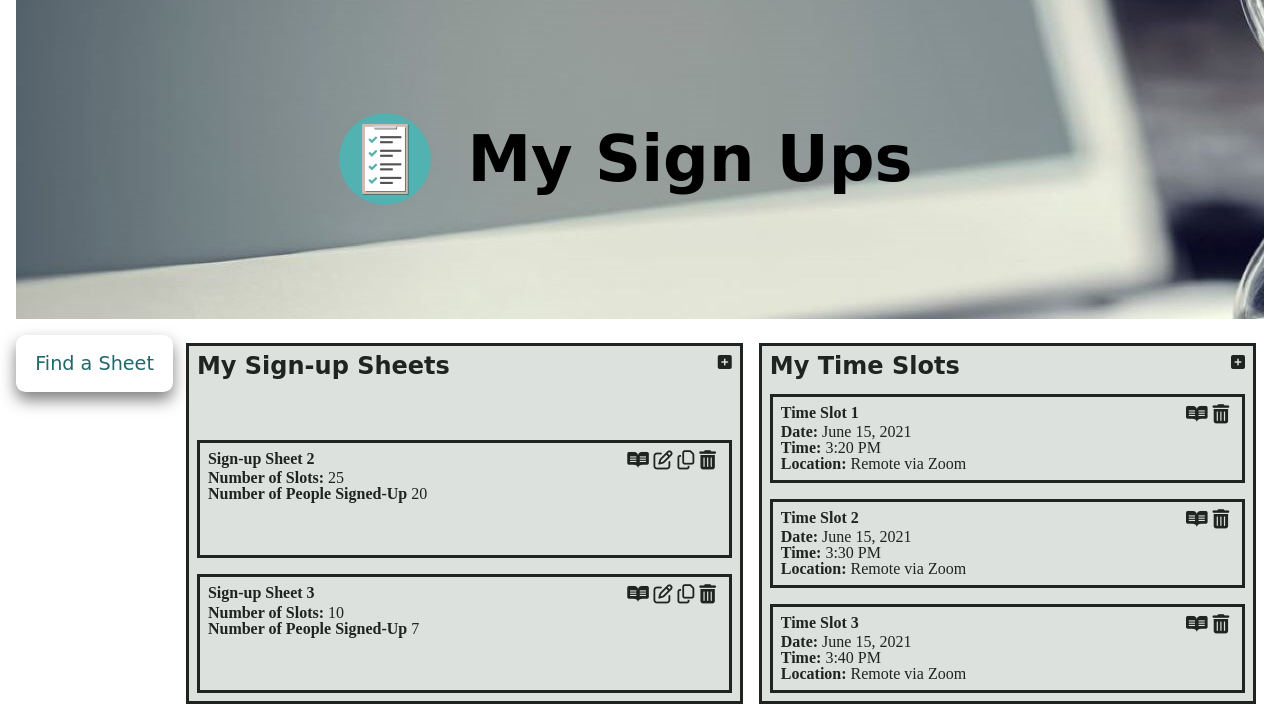
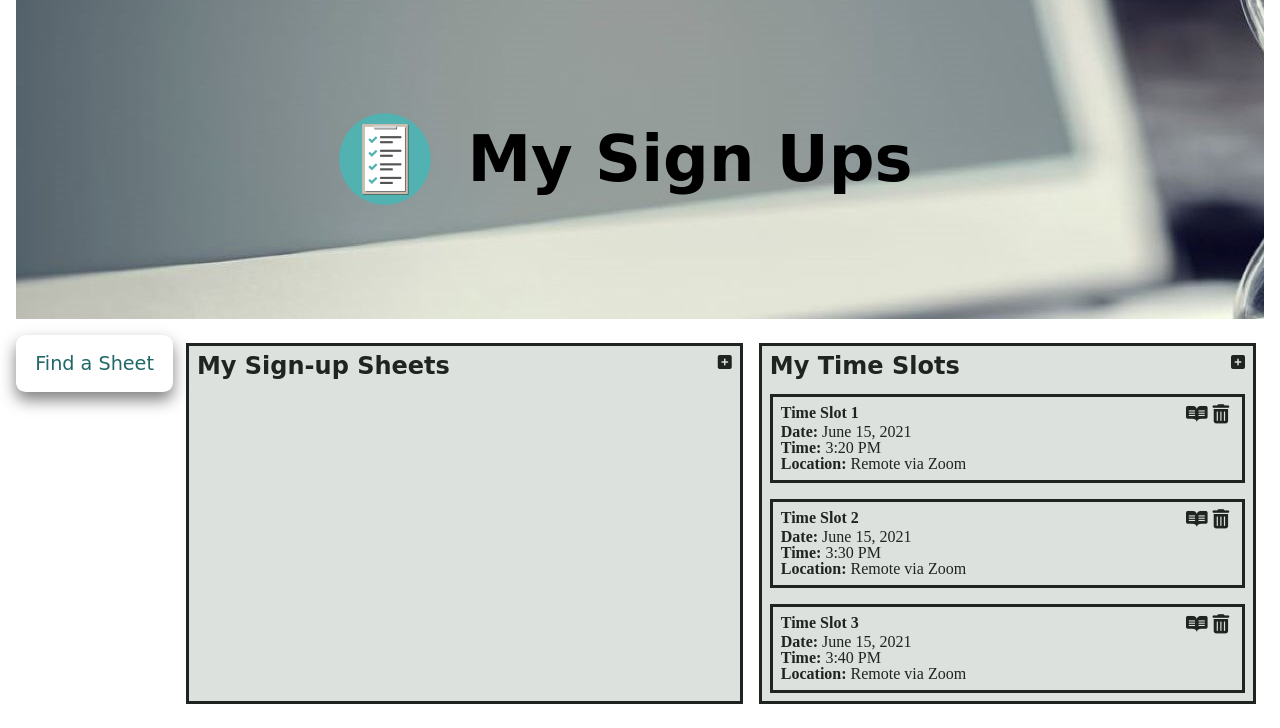
Before and after one commit to 3420Final/Project, a PHP site: page /mySignups.php in a window 1280 px wide. Shown: the part 121-849 px from the top of the page. Run offline with PHP 8.4, Linux system fonts and the light colour scheme; the visitor is signed in with stand-in values (Sample User, id 1); data that the repository does not hold is empty; some libraries are stand-ins or nearby versions; some web fonts are replaced.

Commit message:
Update mySignups.php

```diff
--- a/mySignups.php
+++ b/mySignups.php
@@ -65,33 +65,7 @@
                   <p><strong>Number of Slots: </strong><?=$sheet["numslots"]?></p>
                   <p><strong>Number of People Signed-Up: </strong><?=$sheet["numslotsfilled"]?></p>
               </div>
-              <?php endforeach ?>
-              <div>
-                  <div>
-                      <h3>Sign-up Sheet 2</h3>
-                      <ul>
-                        <li><a href="viewSheet.php"><abbr title = "View Sign-up Sheet"><i class="fab fa-readme"></i></abbr></a></li>
-                        <li><a href="editSheet.php"><abbr title = "Edit Sign-up Sheet"><i class="far fa-edit"></i></abbr></a></li>
-                        <li><a href="copySheet.php"><abbr title = "Copy Sign-up Sheet"><i class="far fa-copy"></i></abbr></a></li>
-                        <li><a href="deleteSheet.php"><abbr title = "Delete Sign-up Sheet"><i class="fas fa-trash-alt"></i></abbr></a></li>
-                      </ul>
-                  </div>
-                <p><strong>Number of Slots: </strong>25</p>
-                <p><strong>Number of People Signed-Up</strong> 20</p>
-            </div>
-              <div>
-                  <div>
-                      <h3>Sign-up Sheet 3</h3>
-                      <ul>
-                        <li><a href="viewSheet.php"><abbr title = "View Sign-up Sheet"><i class="fab fa-readme"></i></abbr></a></li>
-                        <li><a href="editSheet.php"><abbr title = "Edit Sign-up Sheet"><i class="far fa-edit"></i></abbr></a></li>
-                        <li><a href="copySheet.php"><abbr title = "Copy Sign-up Sheet"><i class="far fa-copy"></i></abbr></a></li>
-                        <li><a href="deleteSheet.php"><abbr title = "Delete Sign-up Sheet"><i class="fas fa-trash-alt"></i></abbr></a></li>
-                      </ul>
-                  </div>
-                  <p><strong>Number of Slots: </strong>10</p>
-                  <p><strong>Number of People Signed-Up</strong> 7</p>
-              </div>
+            <?php endforeach ?>
           </section>
           <section class = "Slots">
             <section>
```
